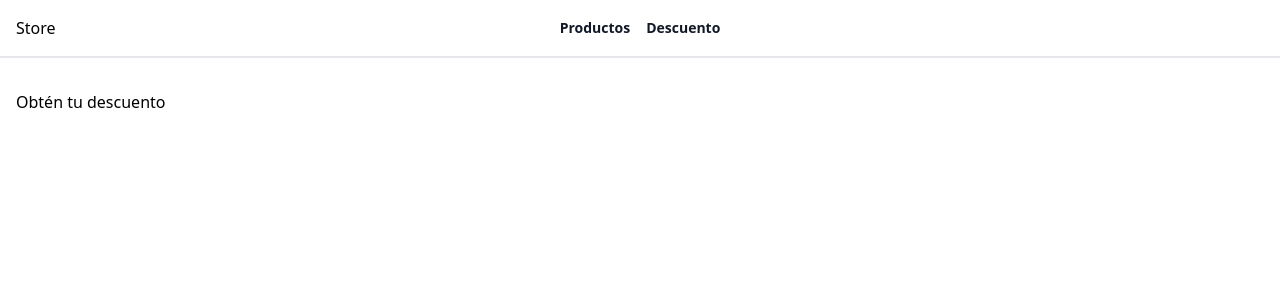
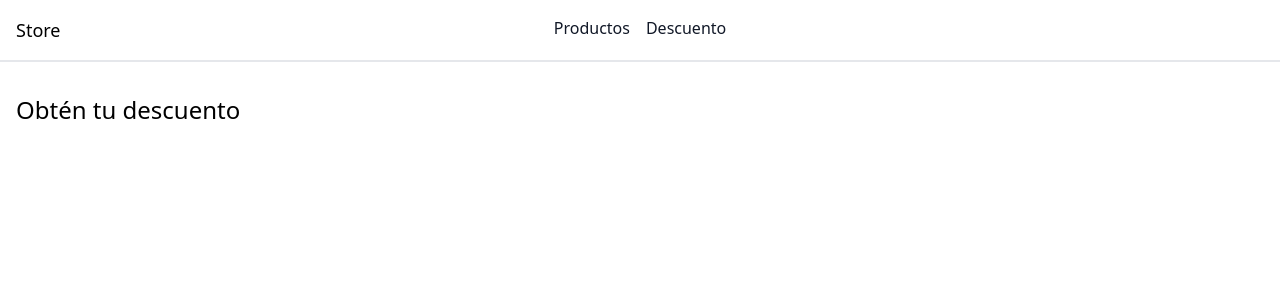
Before and after one commit to jtrocha4/store_diplomado, a React (Vite) app: page /get-your-discount in a window 1280 px wide. Shown: the top 300 px of the page. Built offline with nearby package versions, Linux system fonts and the light colour scheme; no server answers.

Commit message:
update: Components and Pages

```diff
--- a/src/Pages/GetYourDiscount.jsx
+++ b/src/Pages/GetYourDiscount.jsx
@@ -3,7 +3,7 @@ import React from 'react'
 function GetYourDiscount () {
   return (
     <div>
-      <h1>Obtén tu descuento</h1>
+      <h1 className='text-2xl'>Obtén tu descuento</h1>
     </div>
   )
 }
--- a/src/Pages/Home.jsx
+++ b/src/Pages/Home.jsx
@@ -3,7 +3,7 @@ import React from 'react'
 const Home = () => {
   return (
     <div>
-      <h1>Inicio</h1>
+      <h1 className='text-2xl'>Inicio</h1>
     </div>
   )
 }
--- a/src/Pages/Products.jsx
+++ b/src/Pages/Products.jsx
@@ -4,8 +4,8 @@ import Card from '../components/Card'
 function Products ({ products }) {
   return (
     <div>
-      <h1>Productos</h1>
-      <section className='my-7 grid grid-cols-3'>
+      <h1 className='text-2xl '>Productos</h1>
+      <section className='my-7 grid grid-cols-3 gap-y-4'>
         {
           products.map(({ id, image, title, description, price }) => (
             <Card key={id} img={image} title={title} description={description} price={price} />
--- a/src/components/Card.jsx
+++ b/src/components/Card.jsx
@@ -1,19 +1,21 @@
 import React from 'react'
 
-function Card ({ img, title, description, price, rate, count }) {
+const Card = ({ img, title, description, price, rate, count }) => {
   return (
-    <div className='max-w-sm rounded overflow-hidden shadow-lg'>
-      <div className='flex justify-center'>
-        <img className='' src={`${img}`} alt={`${title}`} />
+    <div className='max-w-sm w-full h-auto rounded border-2 overflow-hidden shadow-xl flex flex-col justify-between'>
+      <div className='flex justify-center h-2/3 mt-4'>
+        <img className='w-2/3 h-full object-contain' src={`${img}`} alt={`${title}`} />
       </div>
       <div className='px-6 py-4'>
-        <div className='font-bold text-xl mb-2'>{`${title}`}</div>
+        <h3 className='font-semibold text-xl mb-2'>{`${title}`}</h3>
         <p className='text-gray-700 text-base'>
           {`${description}`}
         </p>
       </div>
-      <div className='px-6 pt-4 pb-2'>
-        <span className='flex justify-center bg-gray-200 rounded-full px-3 py-2 text-sm font-semibold text-gray-700 mr-2 mb-2'>${price}</span>
+      <div className='px-6 pt-4 pb-4 mt-auto'>
+        <span className='flex justify-center bg-gray-200 rounded-full px-3 py-2 text-sm font-semibold text-gray-700 mr-2 mb-2'>
+          ${price}
+        </span>
       </div>
     </div>
   )
--- a/src/components/Navbar.jsx
+++ b/src/components/Navbar.jsx
@@ -6,12 +6,12 @@ function Navbar () {
     <nav className='bg-white grid grid-cols-3 py-4 px-4 border-b-2'>
       <div className='flex justify-start'>
         <Link to='/'>
-          <span>Store</span>
+          <span className='text-lg font-medium'>Store</span>
         </Link>
       </div>
       <div className='flex justify-center gap-4'>
-        <Link to='/products' className='text-sm font-semibold leading-6 text-gray-900'>Productos</Link>
-        <Link to='/get-your-discount' className='text-sm font-semibold leading-6 text-gray-900'>Descuento</Link>
+        <Link to='/products' className='text-base font-medium leading-6 text-gray-900'>Productos</Link>
+        <Link to='/get-your-discount' className='text-base font-medium leading-6 text-gray-900'>Descuento</Link>
       </div>
     </nav>
   )
```
